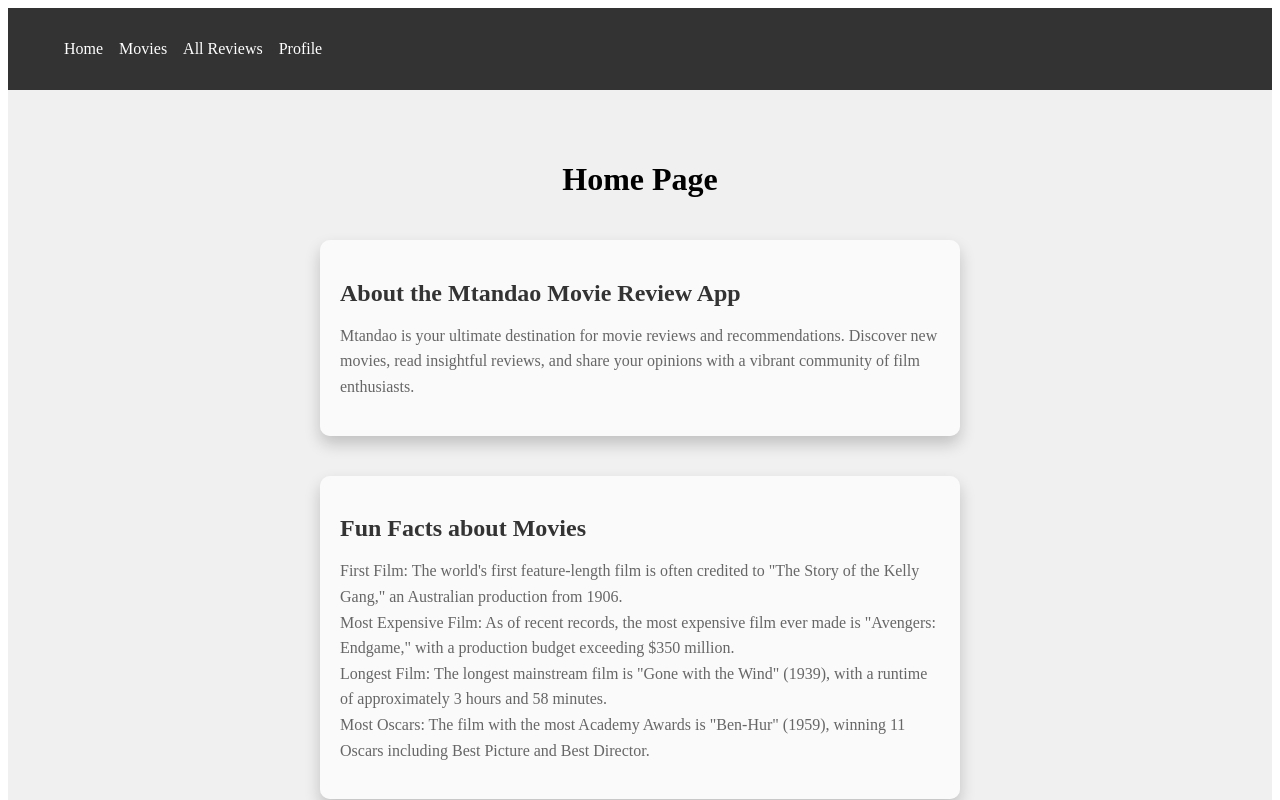
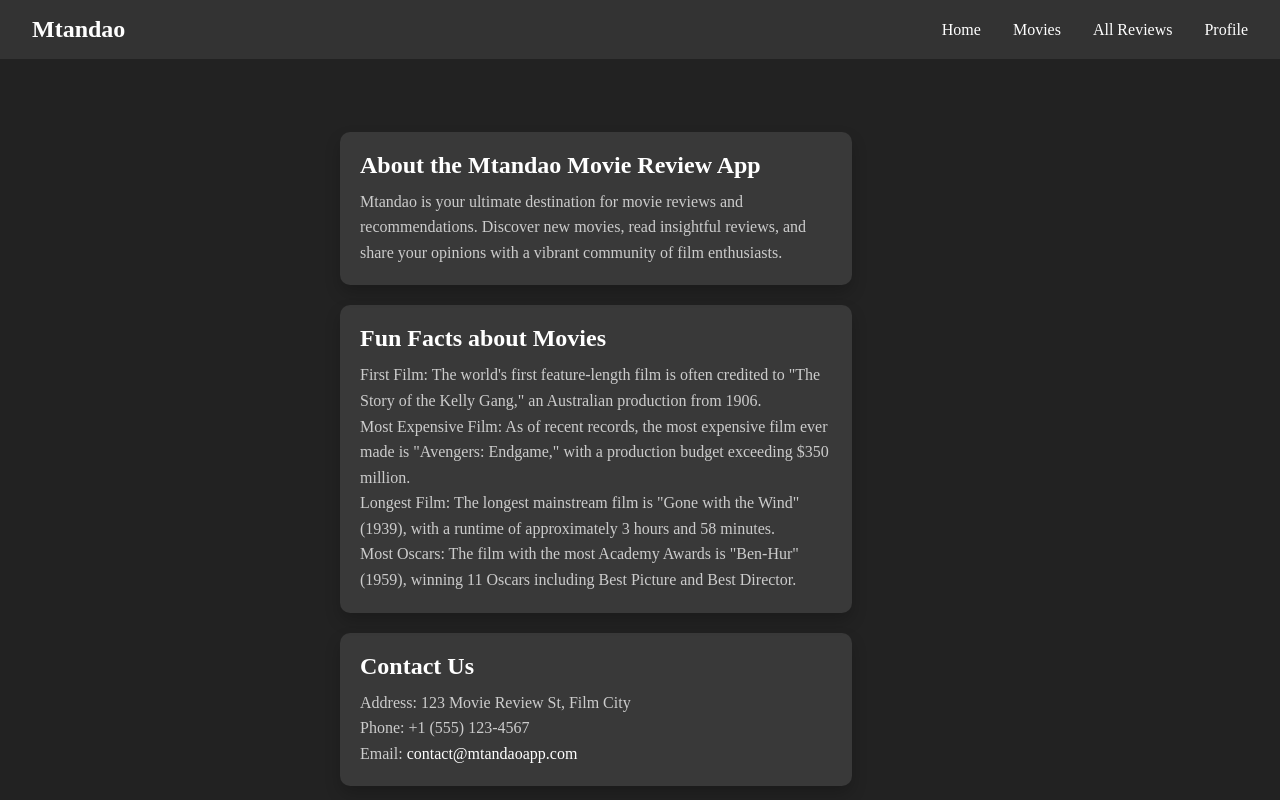
Before and after one commit to valdez91/movie-app-v3, a React (Create React App) app in the folder client/: page / in a window 1280 px wide. Shown: the top 800 px of the page. Built offline with nearby package versions, Linux system fonts and the light colour scheme.

Commit message:
made some styling

```diff
--- a/client/src/components/HomePage.css
+++ b/client/src/components/HomePage.css
@@ -1,4 +1,12 @@
 /* src/components/HomePage.css */
+
+body, html {
+    margin: 0;
+    padding: 0;
+    background-color: #222; /* Dark background color */
+    color: #fff; /* Text color */
+    height: 100%;
+}
 
 .home-page {
     display: flex;
@@ -6,11 +14,21 @@
     align-items: center;
     justify-content: center;
     padding: 50px;
-    background-color: #f0f0f0; /* Greyish background */
+    background-color: #222; /* Dark background color */
+    min-height: 100vh; /* Ensure full viewport height */
+    width: 100%; /* Ensure full width */
+    box-sizing: border-box; /* Include padding and border in element's total width and height */
+}
+
+.home-title {
+    color: #fff;
+    font-size: 36px;
+    margin-bottom: 30px;
+    text-shadow: 0 2px 4px rgba(0, 0, 0, 0.5); /* Add text shadow for better readability */
 }
 
 .card {
-    background-color: rgba(255, 255, 255, 0.7); /* Semi-transparent white */
+    background-color: rgba(255, 255, 255, 0.1); /* Light white with transparency */
     border-radius: 10px;
     box-shadow: 0 8px 16px rgba(0, 0, 0, 0.2);
     padding: 20px;
@@ -18,6 +36,7 @@
     width: 80%;
     max-width: 600px;
     transition: transform 0.3s ease, box-shadow 0.3s ease;
+    color: #fff; /* Ensure card text color is white */
 }
 
 .card:hover {
@@ -26,13 +45,13 @@
 }
 
 .card h2 {
-    color: #333;
+    color: #fff;
     font-size: 24px;
     margin-bottom: 10px;
 }
 
 .card p {
-    color: #666;
+    color: #ccc;
     font-size: 16px;
     line-height: 1.6;
 }
--- a/client/src/components/HomePage.js
+++ b/client/src/components/HomePage.js
@@ -1,5 +1,3 @@
-// src/components/HomePage.js
-
 import React from 'react';
 import './HomePage.css'; // Import your CSS file for styling
 
@@ -13,8 +11,8 @@
 
     return (
         <div className="home-page">
-            <h1>Home Page</h1>
 
+            <div className="cards-container">
                 <div className="card about-app">
                     <h2>About the Mtandao Movie Review App</h2>
                     <p>
@@ -39,6 +37,7 @@
                     </p>
                 </div>
             </div>
+        </div>
     );
 };
 
--- /dev/null
+++ b/client/src/components/MovieDetails.css
@@ -0,0 +1,50 @@
+/* src/components/MovieDetails.css */
+
+.movie-details-container {
+    background-color: #222; /* Dark background color */
+    color: #fff; /* Text color */
+    padding: 20px;
+    margin: 20px;
+    border-radius: 8px;
+    box-shadow: 0 4px 8px rgba(0, 0, 0, 0.2);
+    display: flex;
+    flex-direction: column;
+    align-items: center;
+}
+
+.movie-title {
+    font-size: 2.5rem;
+    margin-bottom: 10px;
+}
+
+.movie-description {
+    font-size: 1.2rem;
+    line-height: 1.6;
+    text-align: center;
+    max-width: 80%;
+    opacity: 0; /* Initially hidden for animation */
+    transition: opacity 0.5s ease-in-out; /* Smooth fade-in animation */
+}
+
+.movie-details-container:hover .movie-description {
+    opacity: 1; /* Show description on hover */
+}
+
+.movie-poster {
+    max-width: 100%;
+    height: auto;
+    border-radius: 8px;
+    margin-top: 20px;
+    box-shadow: 0 4px 8px rgba(0, 0, 0, 0.2);
+    transition: transform 0.3s ease-in-out; /* Smooth scaling on hover */
+}
+
+.movie-poster:hover {
+    transform: scale(1.05); /* Scale up on hover */
+}
+
+@media (min-width: 768px) {
+    .movie-poster {
+        max-width: 50%;
+    }
+}
--- a/client/src/components/MovieDetails.js
+++ b/client/src/components/MovieDetails.js
@@ -1,5 +1,8 @@
+// src/components/MovieDetails.js
+
 import React, { useEffect, useState } from 'react';
 import { useParams } from 'react-router-dom';
+import './MovieDetails.css'; // Import your CSS file for styling
 
 const MovieDetails = () => {
     const { movieId } = useParams();
@@ -38,10 +41,10 @@
     }
 
     return (
-        <div>
-            <h1>{movie.title}</h1>
-            <p>{movie.description}</p>
-            <img src={movie.poster_url} alt={movie.title} />
+        <div className="movie-details-container">
+            <h1 className="movie-title">{movie.title}</h1>
+            <p className="movie-description">{movie.description}</p>
+            <img src={movie.poster_url} alt={movie.title} className="movie-poster" />
         </div>
     );
 };
--- a/client/src/components/MoviePage.css
+++ b/client/src/components/MoviePage.css
@@ -28,6 +28,10 @@
     box-shadow: 0 4px 8px rgba(0, 0, 0, 0.2);
     text-align: center;
     transition: transform 0.3s ease-in-out; /* Smooth transition */
+    height: 100%; /* Ensure card fills its container */
+    display: flex;
+    flex-direction: column;
+    justify-content: space-between; /* Space evenly within the card */
 }
 
 .movie-card:hover {
@@ -38,6 +42,7 @@
     max-width: 100%;
     height: auto;
     border-radius: 8px;
+    flex-grow: 1; /* Ensure image fills available space */
 }
 
 .movie-card h2 {
--- a/client/src/components/NavBar.css
+++ b/client/src/components/NavBar.css
@@ -1,13 +1,27 @@
 /* src/components/NavBar.css */
+
 nav {
     background-color: #333;
-    padding: 1rem;
+    padding: 1rem 2rem;
+    display: flex;
+    justify-content: space-between; /* Distribute space between items */
+    align-items: center;
+    box-shadow: 0 4px 8px rgba(0, 0, 0, 0.1); /* Add subtle shadow */
+}
+
+.nav-logo {
+    font-size: 1.5rem;
+    font-weight: bold;
+    color: white;
+    text-decoration: none;
 }
 
 ul {
     list-style-type: none;
     display: flex;
-    gap: 1rem;
+    gap: 2rem; /* Increase gap for more spacing */
+    margin: 0;
+    padding: 0;
 }
 
 li {
@@ -17,4 +31,10 @@
 a {
     color: white;
     text-decoration: none;
+    font-size: 1rem;
+    transition: color 0.3s ease; /* Smooth transition for color change */
 }
+
+a:hover {
+    color: #007bff; /* Change color on hover */
+}
--- a/client/src/components/NavBar.js
+++ b/client/src/components/NavBar.js
@@ -1,16 +1,26 @@
 // src/components/NavBar.js
+
 import React from 'react';
 import { Link } from 'react-router-dom';
 import './NavBar.css';
 
 const NavBar = () => {
     return (
-        <nav>
-            <ul>
-                <li><Link to="/">Home</Link></li>
-                <li><Link to="/movies">Movies</Link></li>
-                <li><Link to="/reviews/all">All Reviews</Link></li>
-                <li><Link to="/profile">Profile</Link></li>
+        <nav className="navbar">
+            <Link to="/" className="nav-logo">Mtandao</Link> {/* Add logo or title */}
+            <ul className="nav-links">
+                <li>
+                    <Link to="/">Home</Link>
+                </li>
+                <li>
+                    <Link to="/movies">Movies</Link>
+                </li>
+                <li>
+                    <Link to="/reviews/all">All Reviews</Link>
+                </li>
+                <li>
+                    <Link to="/profile">Profile</Link>
+                </li>
             </ul>
         </nav>
     );
--- a/client/src/components/ReviewPage.js
+++ b/client/src/components/ReviewPage.js
@@ -1,4 +1,3 @@
-
 import React, { useState, useEffect } from 'react';
 import { useParams } from 'react-router-dom';
 
@@ -9,7 +8,7 @@
     const [comment, setComment] = useState('');
 
     useEffect(() => {
-        fetch('/api/reviews/all')
+        fetch(`/api/reviews/all`)
             .then(response => response.json())
             .then(data => setReviews(data.filter(review => review.movie_id === parseInt(movieId))))
             .catch(error => console.error('Error fetching reviews:', error));
--- a/client/src/index.css
+++ b/client/src/index.css
@@ -1,6 +1,13 @@
-:root {
-  --bg: #282c34;
-  --header: #fff;
-  --link: #61dafb;
-  --text: hsla(0, 0%, 100%, 0.88);
+/* src/index.css or a similar global CSS file */
+
+* {
+  margin: 0;
+  padding: 0;
+  box-sizing: border-box;
 }
+
+body, html {
+  background-color: #222; /* Dark background color */
+  color: #fff; /* Text color */
+  height: 100%;
+}
```
Also changed, not shown: 1 other file (tests, documents, lock files or other folders). Lines whose indentation alone changed are shown as unchanged.
